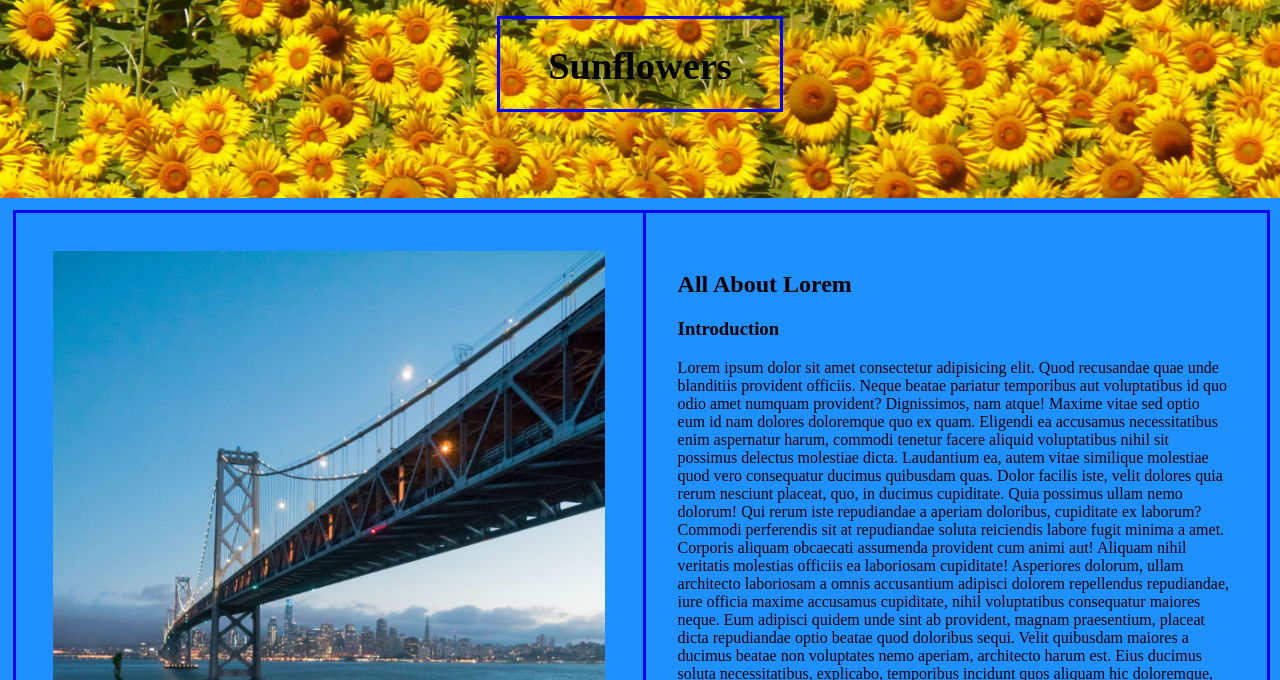
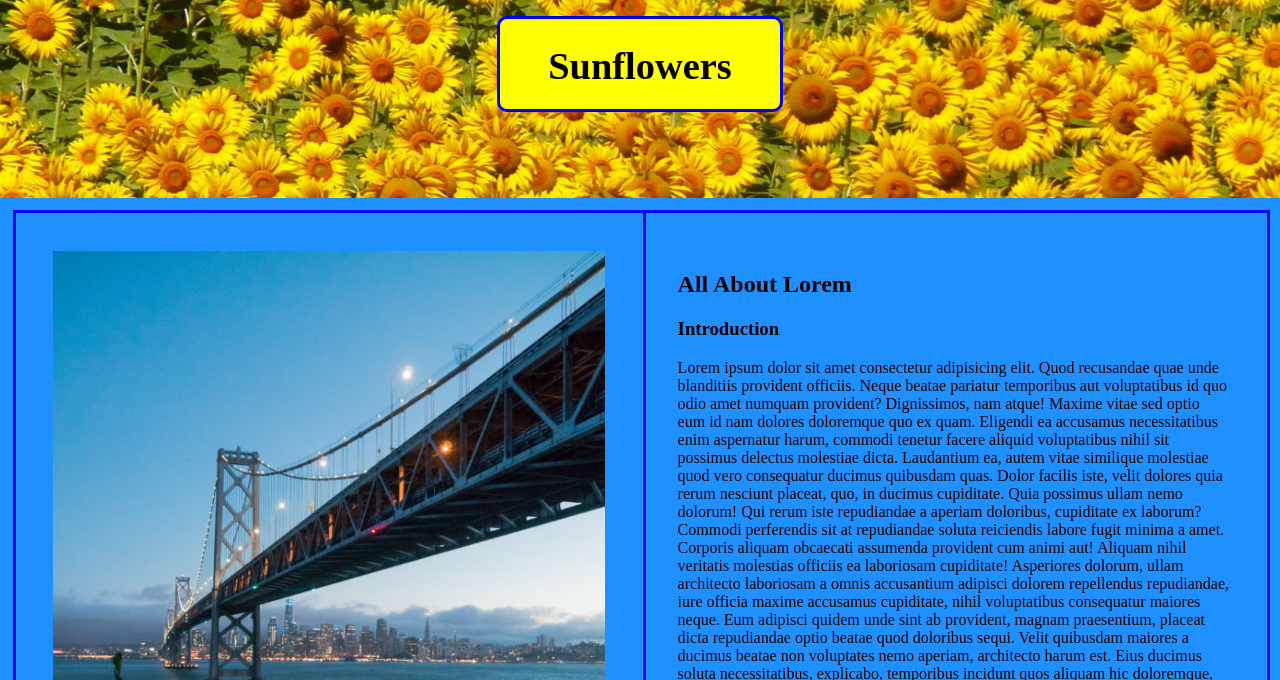
Before and after one commit to mikael-coder/class, a plain HTML site: page index.html in a window 1280 px wide. Shown: the part 120-800 px from the top of the page. Drawn offline with Linux system fonts and the light colour scheme.

Commit message:
added main box background & rounded corners

```diff
--- a/css/styles.css
+++ b/css/styles.css
@@ -59,12 +59,14 @@ body {
 }
 
 .main-box {
+  background-color: yellow;
   margin:auto;
   height: 90px;
   width: 280px;
   font-size: larger;
   font-weight: bolder;
   border: 3px solid blue;
+  border-radius: 10px;
 }
 
 .home-content {
```
